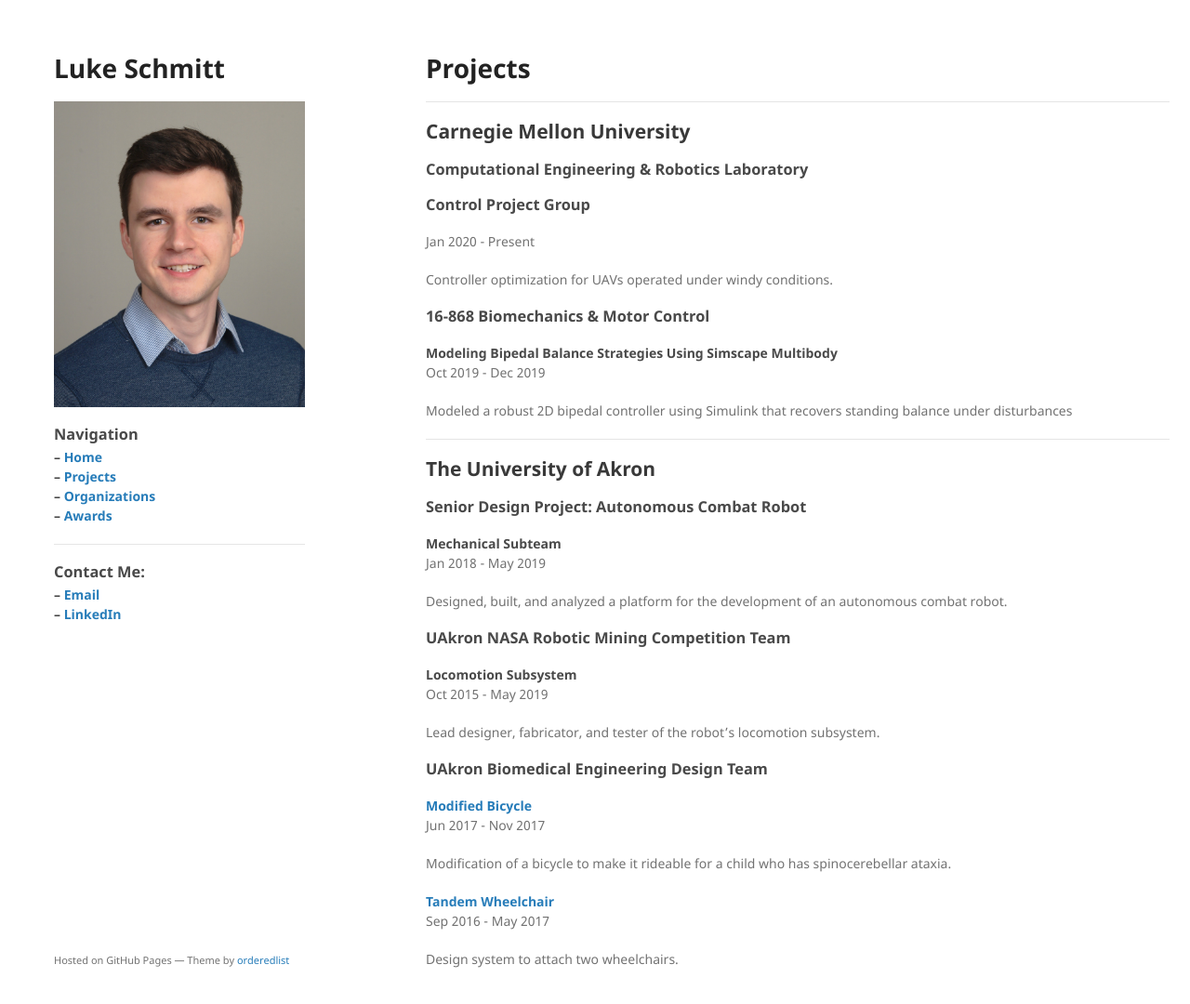
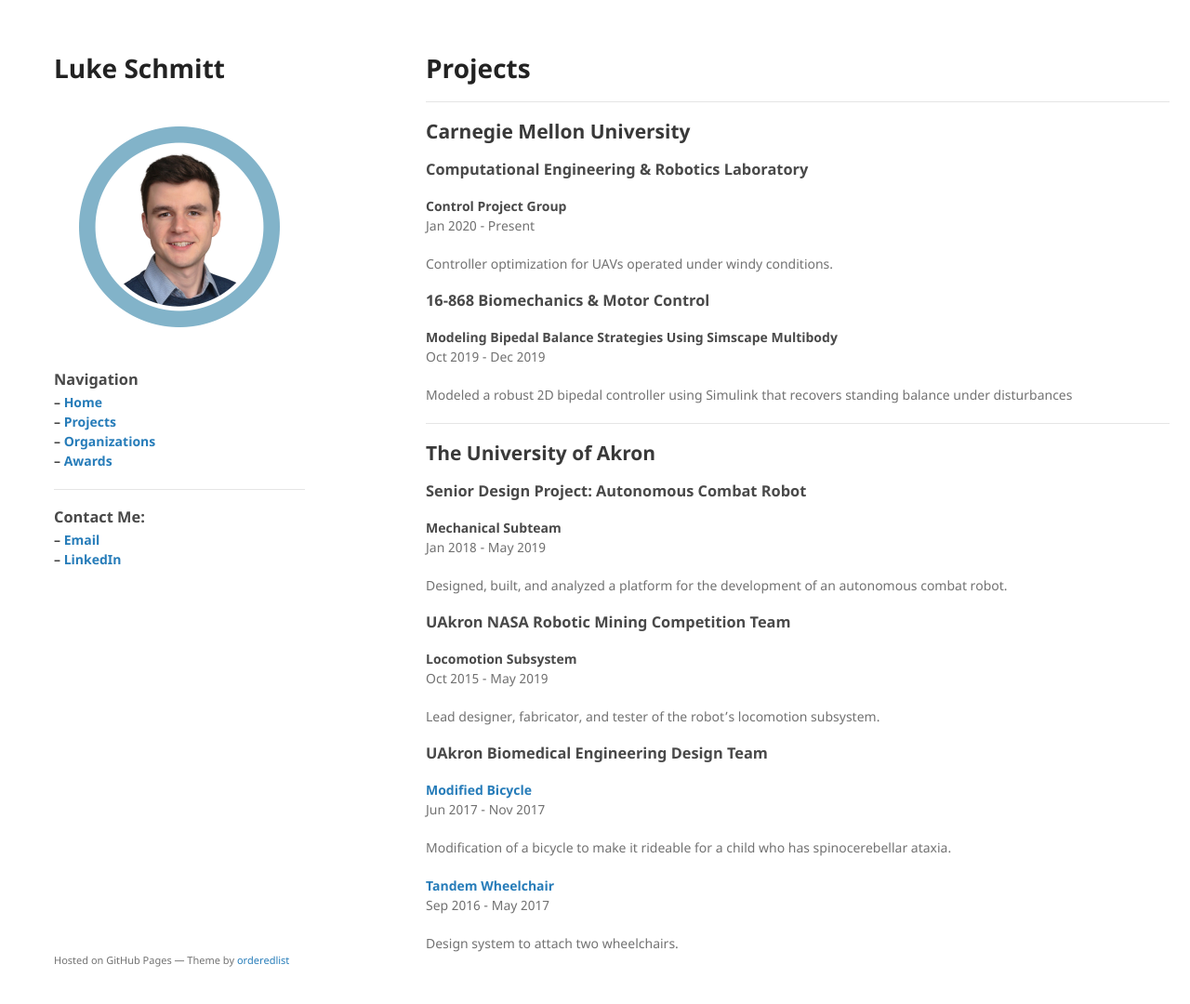
Before and after one commit to LukeSchmitt96/LukeSchmitt96.github.io, a Jekyll site: the page built from projects.md, in a window 1280 px wide and 1112 px high. Shown: the top 1080 px of the window at 93% size. Built offline with Jekyll 4.4.1, drawn with Linux system fonts in a browser that asks for light colours.

Commit message:
updated portrait, fixed formatting

```diff
--- a/_layouts/default.html
+++ b/_layouts/default.html
@@ -21,7 +21,7 @@
 
         <!-- Title & Portrait -->
         <h1><a href="{{ "/" | absolute_url }}">Luke Schmitt</a></h1>
-        <img src="assets/img/portrait2018.png" alt="Portrait" />
+        <img src="assets/img/portrait-frame.png" alt="Portrait" />
 
         <!-- Navigation -->
         {% include navigation.html %}
--- a/projects.md
+++ b/projects.md
@@ -11,7 +11,7 @@
 
 ### Computational Engineering & Robotics Laboratory
 
-### Control Project Group
+#### Control Project Group
 Jan 2020 - Present
 
 Controller optimization for UAVs operated under windy conditions.
```
Also changed, not shown: orgs.md (+4 -4 lines), assets/img/portrait-frame.png (added).
